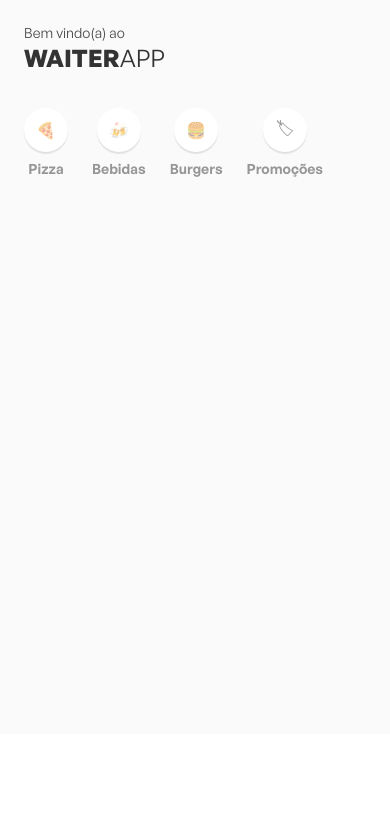
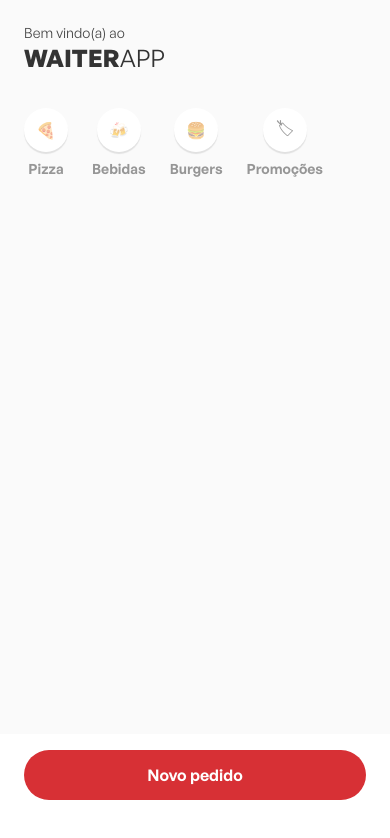
Before and after one commit to thiagocrux/waiterapp-mobile, a React Native app: screen / in a window 390 px wide. Shown: the top 838 px of the page. Built offline with nearby package versions, Linux system fonts and the light colour scheme.

Commit message:
feat: implement button component

```diff
--- a/src/Main/index.tsx
+++ b/src/Main/index.tsx
@@ -1,3 +1,4 @@
+import { Button } from '../components/Button';
 import { Categories } from '../components/Categories';
 import { Header } from '../components/Header';
 import { Menu } from '../components/Menu';
@@ -21,7 +22,9 @@ export function Main() {
         <Menu />
       </MenuContainer>
       <Footer>
-        <FooterContainer></FooterContainer>
+        <FooterContainer>
+          <Button onPress={() => alert('Novo pedido')}>Novo pedido</Button>
+        </FooterContainer>
       </Footer>
     </Container>
   );
--- a/src/Main/styles.ts
+++ b/src/Main/styles.ts
@@ -21,6 +21,7 @@ export const MenuContainer = styled.View`
 export const Footer = styled.View`
   background: #ffffff;
   min-height: 110px;
+  padding: 16px 24px;
 `;
 
 export const FooterContainer = styled.SafeAreaView``;
--- /dev/null
+++ b/src/components/Button/index.tsx
@@ -0,0 +1,19 @@
+import { ReactNode } from 'react';
+import { Text } from '../Text';
+import { Container } from './styles';
+
+interface ButtonProps {
+  children: ReactNode;
+  disabled?: boolean;
+  onPress: () => void;
+}
+
+export function Button({ children, disabled, onPress }: ButtonProps) {
+  return (
+    <Container disabled={disabled} onPress={onPress}>
+      <Text weight="600" color="#ffffff">
+        {children}
+      </Text>
+    </Container>
+  );
+}
--- /dev/null
+++ b/src/components/Button/styles.ts
@@ -0,0 +1,9 @@
+import styled from 'styled-components/native';
+
+export const Container = styled.TouchableOpacity`
+  background: ${({ disabled }) => (disabled ? '#999999' : '#d73035')};
+  border-radius: 48px;
+  padding: 14px 24px;
+  align-items: center;
+  justify-content: center;
+`;
```
